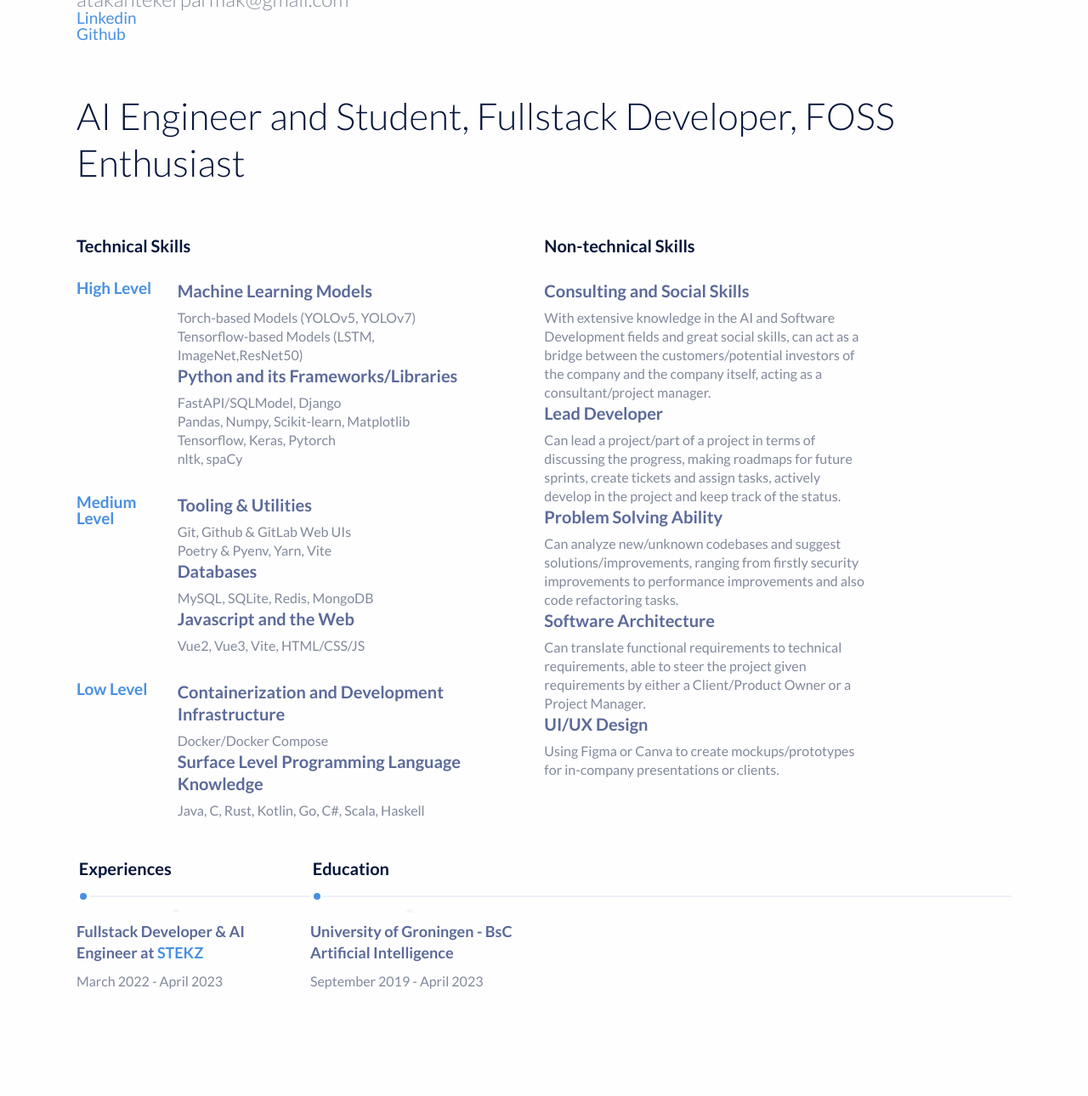
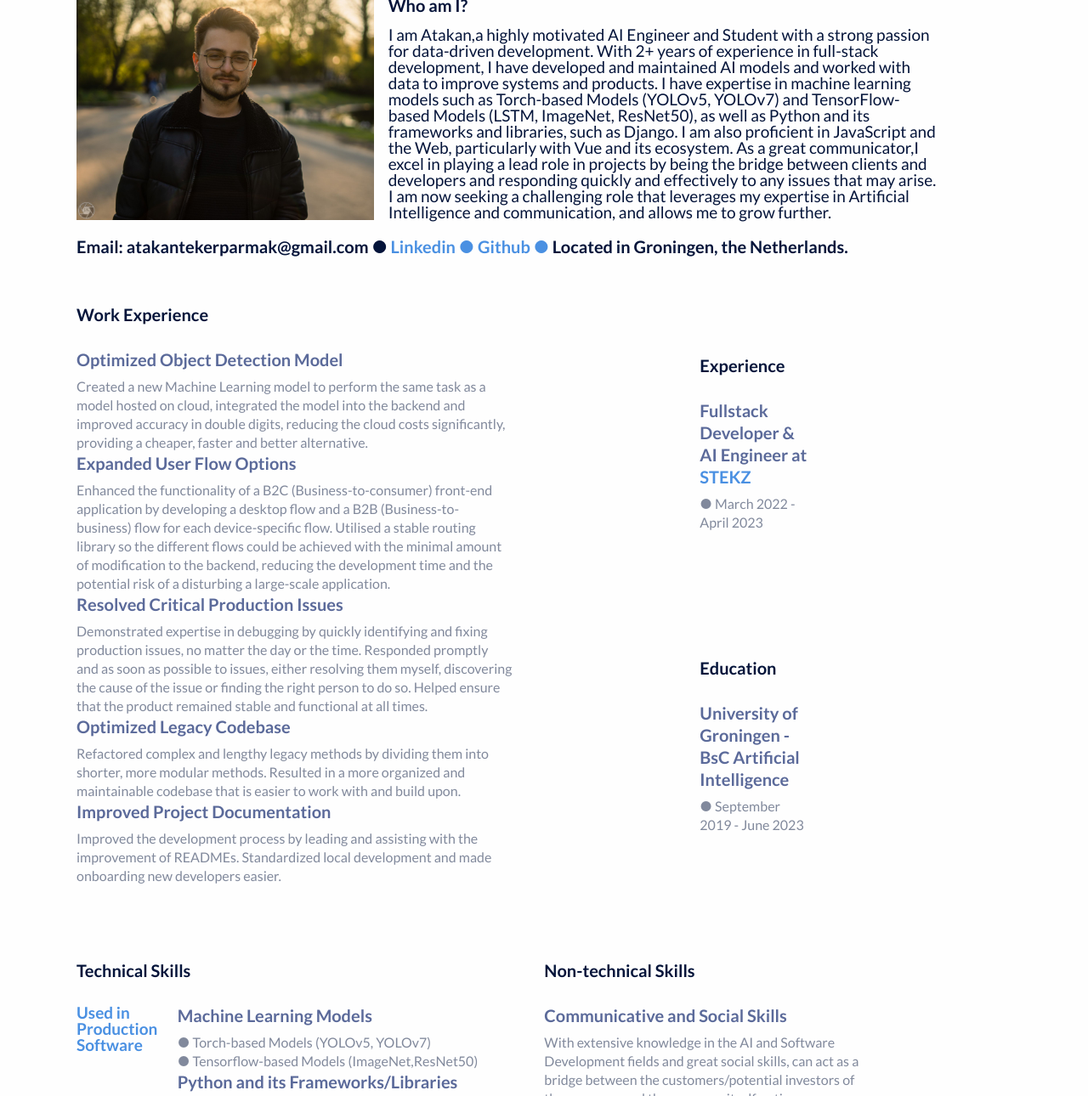
Before and after one commit to AtakanTekparmak/AtakanTekparmak.github..io, a plain HTML site: page index.html in a window 1280 px wide. Shown: the part 191-1481 px from the top of the page at 85% size. Before the commit the page ends 1385 px from the top, so only its background shows below. Drawn offline with Linux system fonts and the light colour scheme.

Commit message:
feat: Added image, changed technical skills and layout

```diff
--- a/index.html
+++ b/index.html
@@ -6,18 +6,129 @@
 	<meta name="viewport" content="width=device-width, initial-scale=1.0">
 </head>
 <br>
-
 	<div class="container">
 		<div class="hero">
 			<h1 class="name"><strong>Atakan</strong> Tekparmak</h1>
-			<span class="job-title">Developer</span>
-			<span class="email">atakantekerparmak@gmail.com</span>
-            <a href="https://nl.linkedin.com/in/atakan-tekparmak-54b5a01ab">Linkedin</a>
-            <br>
-            <a href="https://github.com/AtakanTekparmak">Github</a>
+			<br></br>
+			<div class="container-grid">
+				<div class="Picture">
+					<img src="profile_image.JPG" width="350" alt="Atakan Tekparmak Profile Picture">
 
-			<h2 class="lead">AI Engineer and Student, Fullstack Developer, FOSS Enthusiast</h2>
+				</div>
+				<div class="Bosluk">
+					<h2 class="section-title">Who am I?</h2>
+					<span>
+						I am Atakan,a highly motivated AI Engineer and Student
+						with a strong passion for data-driven development. With
+						2+ years of experience in full-stack development, I
+						have developed and maintained AI models and worked with
+						data to improve systems and products. I have expertise
+						in machine learning models such as Torch-based Models
+						(YOLOv5, YOLOv7) and TensorFlow-based Models (LSTM,
+						ImageNet, ResNet50), as well as Python and its
+						frameworks and libraries, such as Django. I am also
+						proficient in JavaScript and the Web, particularly with
+						Vue and its ecosystem. As a great communicator,I excel
+						in playing a lead role in projects by being the
+						bridge between clients and developers and responding
+						quickly and effectively to any issues that may arise.
+						I am now seeking a challenging role that leverages my
+						expertise in Artificial Intelligence and communication,
+						and allows me to grow further.
+					</span>
+				</div>
+			  </div>
+			  <br>
+			<h3 class="section-title">
+				Email: atakantekerparmak@gmail.com &#9679;
+				<a href="https://nl.linkedin.com/in/atakan-tekparmak-54b5a01ab">Linkedin</a>
+				<a>&#9679;</a>
+				<a href="https://github.com/AtakanTekparmak">Github</a>
+				<a>&#9679;</a>
+				Located in Groningen, the Netherlands.
+			</h3>
 		</div>
+	</div>
+
+	<div class="container">
+		<div class="container_work">
+			<div class="Experience">
+				<h2 class="section-title">Work Experience</h2>
+				<div class="list-card">
+					<div>
+						<h3>Optimized Object Detection Model</h3>
+						<span>
+							Created a new Machine Learning model
+							to perform the same task as a model hosted
+							on cloud, integrated the model into the
+							backend and improved accuracy in double
+							digits, reducing the cloud costs significantly,
+							providing a cheaper, faster and better alternative.
+						</span>
+						<h3>Expanded User Flow Options</h3>
+						<span>
+							Enhanced the functionality of a B2C (Business-to-consumer)
+							front-end application by developing a desktop flow and a
+							B2B (Business-to-business) flow for each device-specific flow.
+							Utilised a stable routing library so the different flows
+							could be achieved with the minimal amount of modification to
+							the backend, reducing the development time and the potential
+							risk of a disturbing a large-scale application.
+						</span>
+						<h3>Resolved Critical Production Issues</h3>
+						<span>
+							Demonstrated expertise in debugging by quickly identifying
+							and fixing production issues, no matter the day or the time.
+							Responded promptly and as soon as possible to issues, either
+							resolving them myself, discovering the cause of the issue or
+							finding the right person to do so. Helped ensure that the
+							product remained stable and functional at all times.
+						</span>
+						<h3>Optimized Legacy Codebase</h3>
+						<span>
+							Refactored complex and lengthy legacy methods by dividing
+							them into shorter, more modular methods. Resulted in a more
+							organized and maintainable codebase that is easier to work
+							with and build upon.
+						</span>
+						<h3>Improved Project Documentation</h3>
+						<span>
+							Improved the development process by leading and assisting
+							with the improvement of READMEs. Standardized local development
+							and made onboarding new developers easier.
+						</span>
+					</div>
+				</div>
+			</div>
+			<div class="Work">
+				<div class="container">
+					<div class="sections">
+						<h2 class="section-title">Experience</h2>
+						<div class="list-card">
+							<div>
+								<h3>Fullstack Developer & AI Engineer at <a href="https://stekz.com/">STEKZ</a></h3>
+								<span>&#9679; March 2022 - April 2023</span>
+								<br>
+							</div>
+						</div>
+					</div>
+				</div>
+			</div>
+			<div class="School">
+				<div class="container">
+					<div class="sections">
+						<h2 class="section-title">Education</h2>
+						<div class="list-card">
+							<div>
+								<h3>University of Groningen - BsC Artificial Intelligence</h3>
+								<span>&#9679; September 2019 - June 2023</span>
+								<br>
+							</div>
+						</div>
+					</div>
+				</div>
+			</div>
+		  </div>
 	</div>
 
 <!-- Skills and intrest section -->
@@ -27,48 +138,43 @@
 			<h2 class="section-title">Technical Skills</h2>
 
 			<div class="list-card">
-				<span class="exp">High Level</span>
+				<span class="exp">Used in Production Software</span>
 				<div>
 					<h3>Machine Learning Models</h3>
-					<span>Torch-based Models (YOLOv5, YOLOv7)</span>
+					<span>&#9679; Torch-based Models (YOLOv5, YOLOv7)</span>
 					<br>
-					<span> Tensorflow-based Models (LSTM, ImageNet,ResNet50)</span>
+					<span>&#9679; Tensorflow-based Models (ImageNet,ResNet50)</span>
 					<h3>Python and its Frameworks/Libraries</h3>
-					<span>FastAPI/SQLModel, Django</span>
+					<span>&#9679; Django, Pandas, Numpy</span>
 					<br>
-					<span>Pandas, Numpy, Scikit-learn, Matplotlib</span>
+					<span>&#9679; Tensorflow & Keras, Pytorch</span>
+					<h3>Javascript and the Web</h3>
+					<span>&#9679;Vue2 & Vue3 (Options & Composition API)</span>
 					<br>
-					<span>Tensorflow, Keras, Pytorch</span>
+					<span>&#9679; HTML/CSS/JS</span>
+					<h3>Tooling & Utilities</h3>
+					<span>&#9679; Git & GitLab</span>
 					<br>
-					<span>nltk, spaCy</span>
+					<span>&#9679; Docker/Docker Compose</span>
+					<br>
+					<span>&#9679; Poetry & Pyenv, Yarn & Vite</span>
+					<h3>Databases</h3>
+					<span>&#9679; PostgreSQL</span>
+					<br>
 				</div>
 			</div>
 
 			<div class="list-card">
-				<span class="exp">Medium Level</span>
+				<span class="exp">Used in Academic / Personal Work</span>
 				<div>
-					<h3>Tooling & Utilities</h3>
-					<span>Git, Github & GitLab Web UIs</span>
+					<h3>Python and its Frameworks/Libraries</h3>
+					<span>&#9679; FastAPI & SQLModel</span>
 					<br>
-					<span>Poetry & Pyenv, Yarn, Vite</span>
+					<span>&#9679; Scikit-learn, Matplotlib</span>
 					<h3>Databases</h3>
-					<span>MySQL, SQLite, Redis, MongoDB</span>
-					<h3>Javascript and the Web</h3>
-					<span>Vue2, Vue3, Vite, HTML/CSS/JS</span>
+					<span>&#9679; MySQL, SQLite, Redis, MongoDB</span>
 				</div>
 			</div>
-
-			<div class="list-card">
-				<span class="exp">Low Level</span>
-				<div>
-					<h3>Containerization and Development Infrastructure</h3>
-					<span>Docker/Docker Compose</span>
-					<h3>Surface Level Programming Language Knowledge</h3>
-					<span>Java, C, Rust, Kotlin, Go, C#, Scala, Haskell</span>
-				</div>
-			</div>
-
-
 		</div>
 
 		<div class="sections">
@@ -76,12 +182,12 @@
 
 				<div class="list-card">
 					<div>
-						<h3>Consulting and Social Skills</h3>
+						<h3>Communicative and Social Skills</h3>
 						<span>With extensive knowledge in the AI and Software Development fields and great social skills, can act as a bridge between the customers/potential investors of the company and the company itself, acting as a consultant/project manager.</span>
 						<h3>Lead Developer</h3>
 						<span>Can lead a project/part of a project in terms of discussing the progress, making roadmaps for future sprints, create tickets and assign tasks, actively develop in the project and keep track of the status.</span>
 						<h3>Problem Solving Ability</h3>
-						<span>Can analyze new/unknown codebases and suggest solutions/improvements, ranging from firstly security improvements to performance improvements and also code refactoring tasks.</span>
+						<span>Can analyze new/unknown codebases and suggest solutions/improvements, ranging from code refactoring to security & performance improvements.</span>
 						<h3>Software Architecture</h3>
 						<span>Can translate functional requirements to technical requirements,
 							able to steer the project given requirements by either a Client/Product Owner or a Project Manager.
@@ -93,12 +199,14 @@
 		</div>
 	</div>
 
-	<!-- Achievements -->
-
-	<div class="container cards">
-		<br>
-	</div>
-
+	<br></br>
+	<br></br>
+	<br></br>
+	<br></br>
+	<br></br>
+	<br></br>
+	<br></br>
+	<br></br>
 	<br></br>
 	<br></br>
 	<br></br>
@@ -107,33 +215,8 @@
 	<br></br>
 	<br></br>
 
-	<!-- Timeeline -->
+	<!-- Achievements -->
 
-	<div class="container">
-		<ol class="timeline">
-		  <li>
-		    <p class="line">Experiences</p>
-		    <span class="point"></span>
-		    <p class="description">
-		      Fullstack Developer & AI Engineer at <a href="https://stekz.com/">STEKZ</a>
-		    </p>
-		    <span class="date">March 2022 - April 2023</span>
-		  </li>
-
-		  <li>
-		    <p class="line">Education</p>
-		    <span class="point"></span>
-		    <p class="description">
-		      University of Groningen - BsC Artificial Intelligence
-		    </p>
-		    <span class="date">September 2019 - April 2023</span>
-		  </li>
-		</ol>
-
-	</div>
-
-
-	<br><br>
 
 </body>
 </html>
--- a/styles.css
+++ b/styles.css
@@ -75,11 +75,6 @@ div , footer {
 	box-sizing: border-box;
 }
 
-/* Reset ends */
-
-
-/*Hero section*/
-
 .container {
 	max-width: 1100px;
 	height: auto;
@@ -123,8 +118,6 @@ h1.name {
 	margin-top: 60px;
 	line-height: 55px;
 }
-
-/*hero ends*/
 
 /*skills & intrests*/
 
@@ -322,7 +315,6 @@ li .description {
   position: relative;
   font-weight: normal;
   z-index: 1;
-  max-width: 95%;
   font-size: 18px;
   font-weight: 600;
   line-height: 25px;
@@ -443,3 +435,36 @@ li .description {
 		margin-top: 2050px;
 	}
 	}
+
+
+.container-grid {  display: grid;
+	grid-template-columns: 1fr 1.77fr 0.23fr;
+	grid-template-rows: 1fr;
+	gap: 0px 0px;
+	grid-auto-flow: row;
+}
+
+.Picture { grid-area: 1 / 1 / 2 / 2; }
+
+.Profile- { grid-area: 1 / 3 / 2 / 4; }
+
+.Bosluk { grid-area: 1 / 2 / 2 / 3; }
+
+.Yazi { grid-area: 1 / 3 / 2 / 4; }
+
+
+.container_work {  display: grid;
+	grid-template-columns: 1fr 1fr 1fr;
+	grid-template-rows: 1fr 1fr;
+	gap: 0px 0px;
+	grid-auto-flow: row;
+	grid-template-areas:
+	  "Experience Experience Work"
+	  "Experience Experience School";
+  }
+
+  .Experience { grid-area: Experience; }
+
+  .Work { grid-area: Work; }
+
+  .School { grid-area: School; }
```
Also changed, not shown: profile_image.JPG (added).
